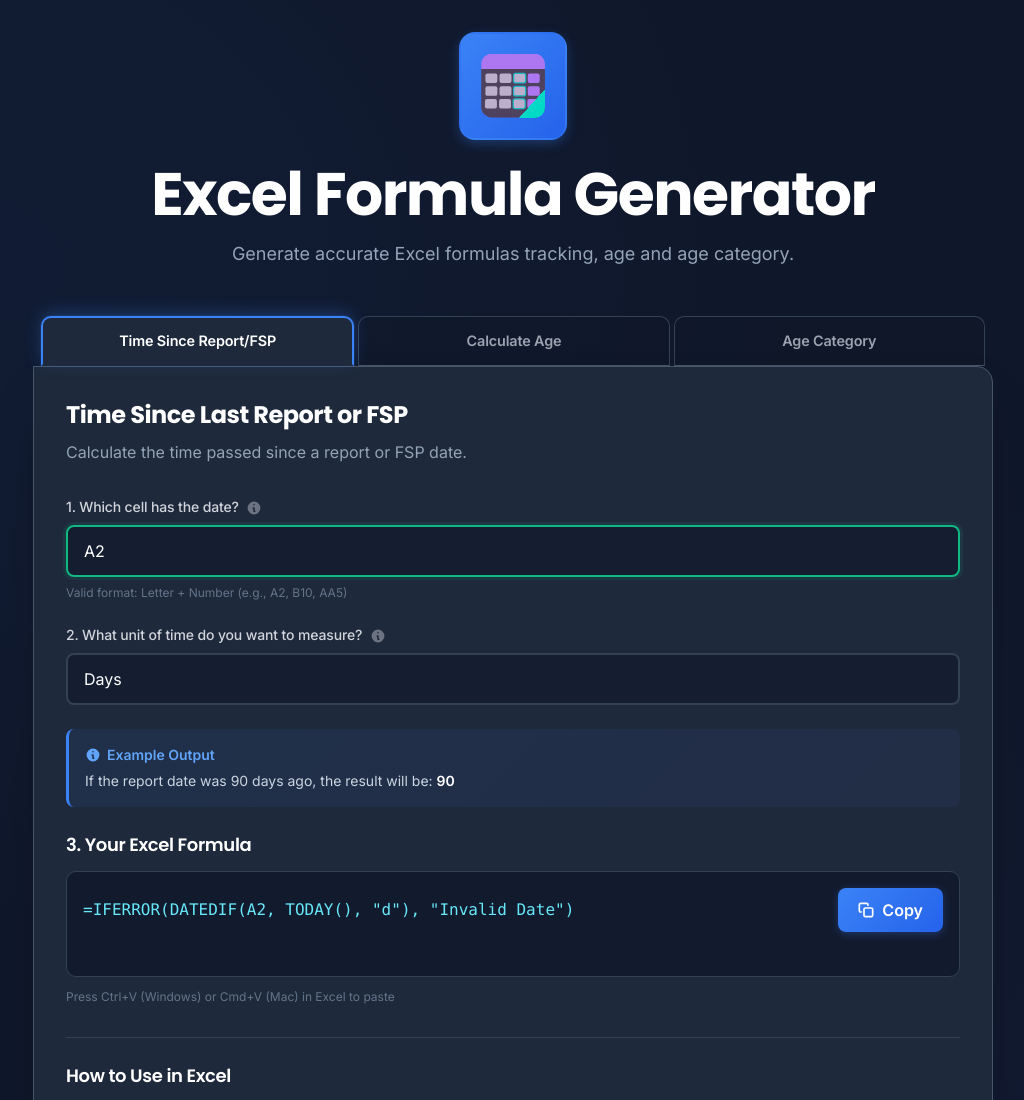
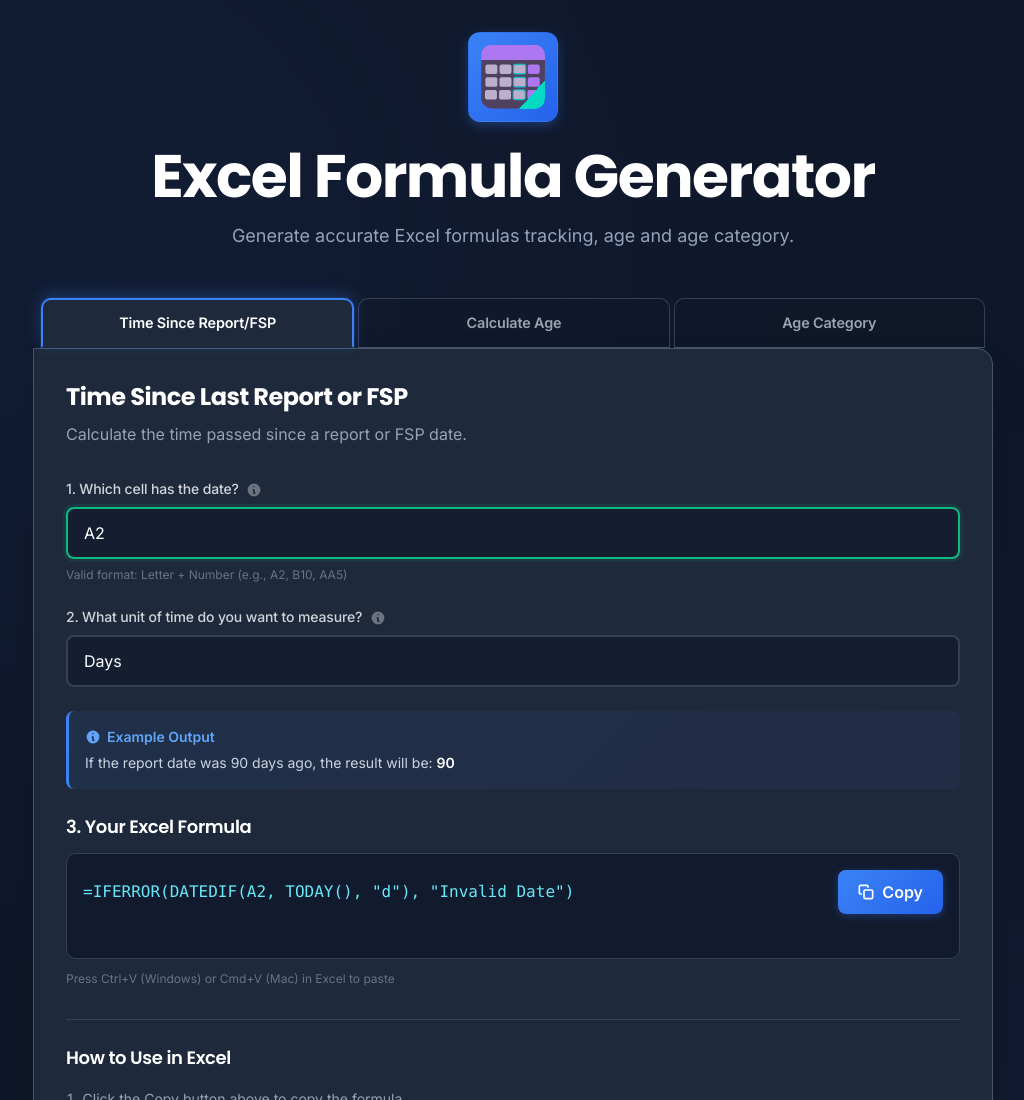
Before and after one commit to MicroSwitchers/timecalcformulas, a plain HTML site: page index.html in a window 1280 px wide. Shown: the top 1100 px of the page, without its empty margins (127-1151 px from the left). Drawn offline with nearby package versions, Linux system fonts and the light colour scheme.

Commit message:
Add files via upload

```diff
--- a/index.html
+++ b/index.html
@@ -236,7 +236,7 @@
 
     <div class="container mx-auto p-4 sm:p-6 md:p-8 max-w-5xl">
         <header class="text-center mb-12">
-            <div class="inline-flex items-center justify-center header-icon p-5 rounded-2xl mb-6 border-2 border-blue-500/30">
+            <div class="inline-flex items-center justify-center header-icon p-3 rounded-xl mb-6 border border-blue-500/10">
                 <img src="timecalcexcel.svg" alt="Time Calculation Icon" class="w-16 h-16">
             </div>
             <h1 class="text-4xl sm:text-5xl md:text-6xl font-bold text-white tracking-tight mb-4">Excel Formula Generator</h1>
```
